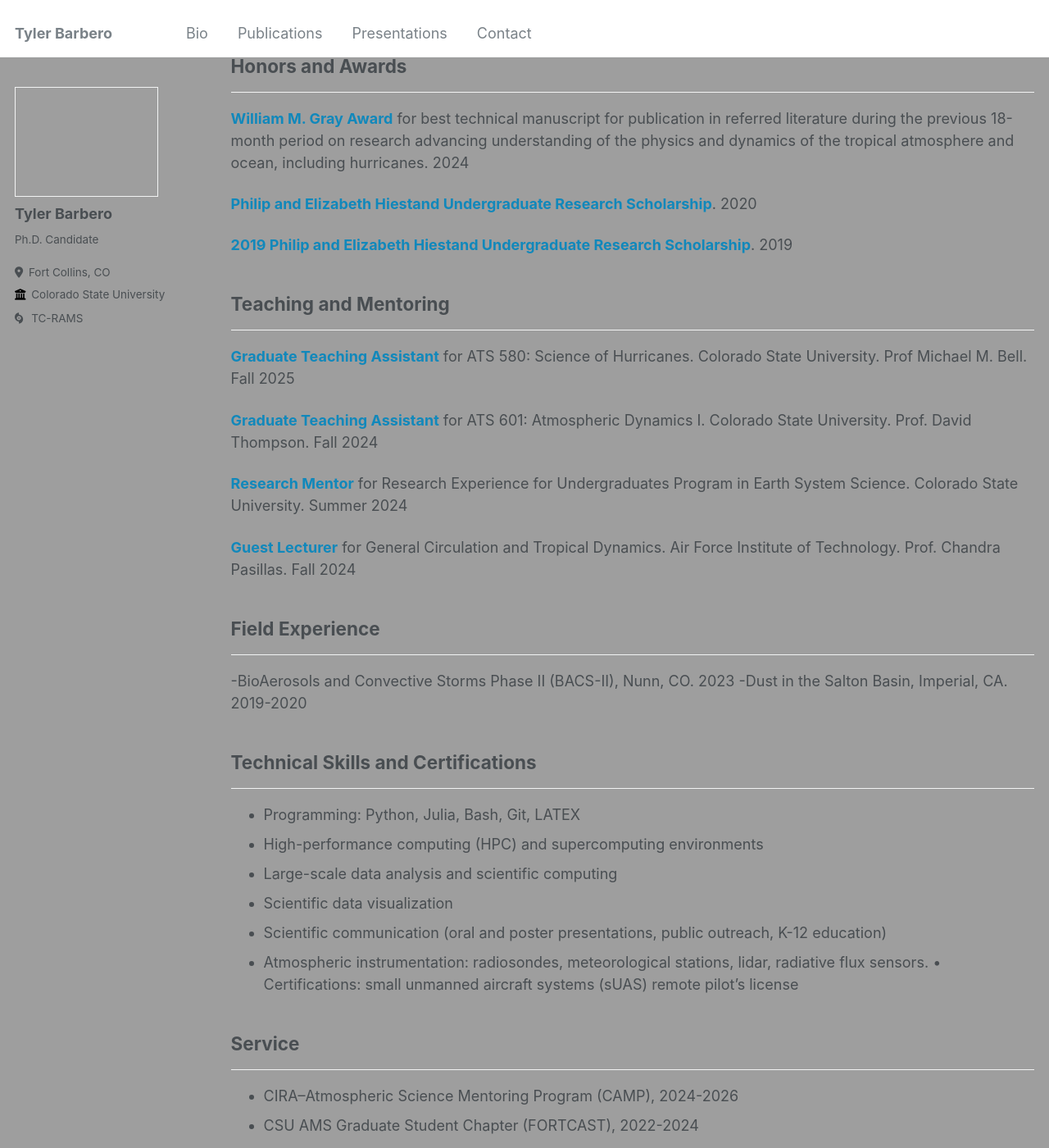
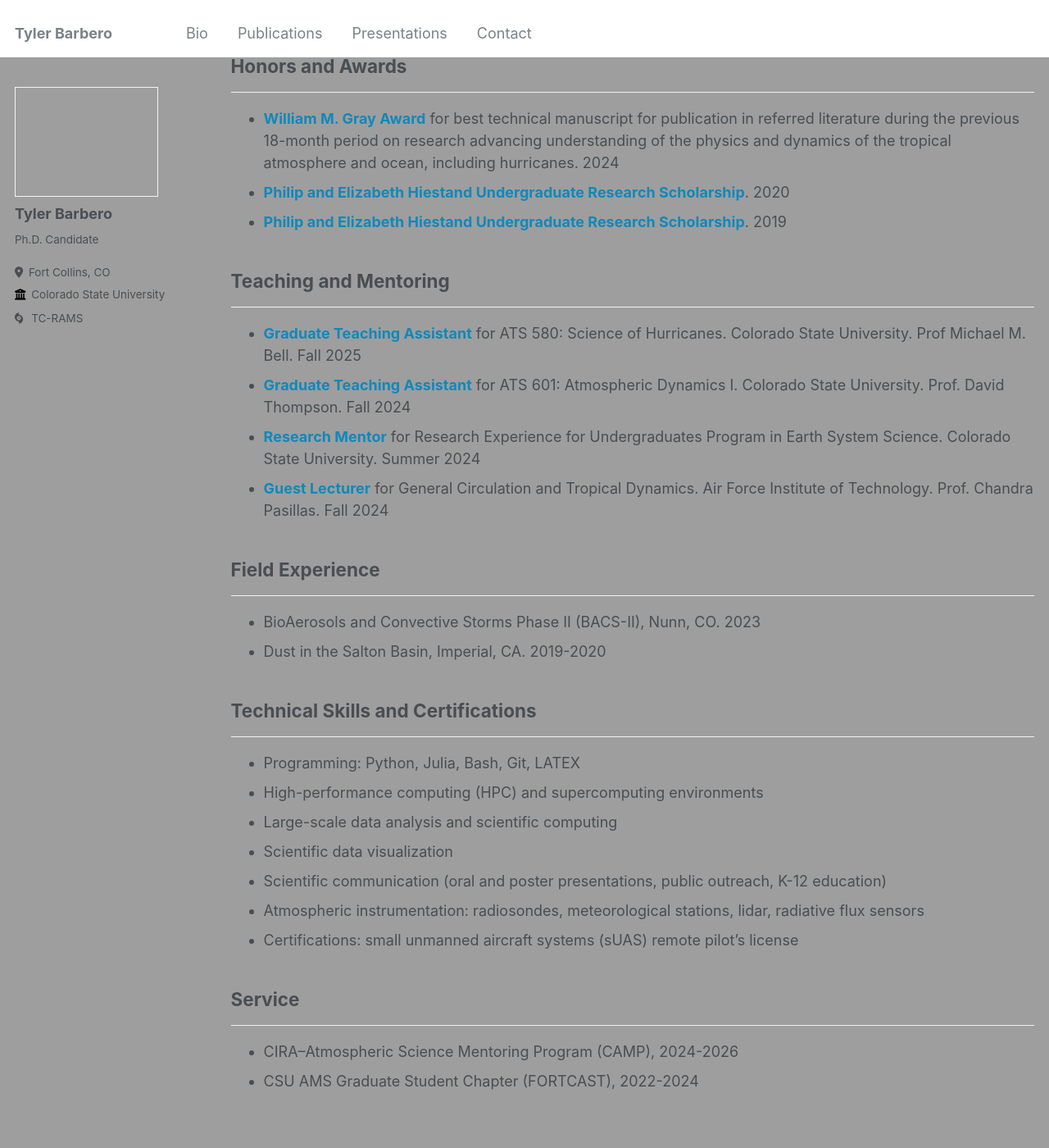
Before and after one commit to tbarbero/tbarbero.github.io, a Jekyll site: the page built from _pages/cv.md, in a window 1280 px wide and 1400 px high, scrolled down 1072 px. Shown: the whole window at 82% size. Built offline with Jekyll 4.4.1, drawn with Linux system fonts in a browser that asks for light colours.

Commit message:
Fix typos and spacing in cv.md

```diff
--- a/_pages/cv.md
+++ b/_pages/cv.md
@@ -24,42 +24,37 @@ redirect_from:
 ---
 <strong><span style="color:#1188bb">Graduate Research Assistant</span></strong>
 Colorado State University, Department of Atmospheric Science. 2021-2026
-* Integrated idealized modeling, satellite observations, and balanced theory to investigate the initiation and organization of convection in tropical disturbances under the advisement of Prof. Michael M. Bell.
+- Integrated idealized modeling, satellite observations, and balanced theory to investigate the initiation and organization of convection in tropical disturbances under the advisement of Prof. Michael M. Bell.
 
 <strong><span style="color:#1188bb">Carl-Gustaf Rossbypalooza Summer School</span></strong>
 University of Chicago, Summer 2024
-* Investigation of diabatic forcing on upper-tropospheric subtropical cold anomalies exhibited during developing El Niño events using a three-dimensional stationary wave model, collaborating within a Ph.D.-level research team under the advisement of Prof. William Boos.
+- Investigation of diabatic forcing on upper-tropospheric subtropical cold anomalies exhibited during developing El Niño events using a three-dimensional stationary wave model, collaborating within a Ph.D.-level research team under the advisement of Prof. William Boos.
 
 <strong><span style="color:#1188bb">Geophysical Fluid Dynamics Laboratory</span></strong>
 Princeton University, Princeton, NJ. Summer 2021
-* Quantified sources of tropical cyclone track forecast error for 2017 Atlantic major hurricanes using the piecewise potential vorticity inversion technique under advisement of Dr. Jan-Huey Chen.
+- Quantified sources of tropical cyclone track forecast error for 2017 Atlantic major hurricanes using the piecewise potential vorticity inversion technique under advisement of Dr. Jan-Huey Chen.
 
 <strong><span style="color:#1188bb">Scripps Institution of Oceanography</span></strong>
 University of California San Diego, La Jolla, CA. 2018-2020
-* Led an undergraduate research project identifying meteorological mechanisms driving the diurnal cycle of dust aerosols in the Salton Basin under the advisement of Prof. Amato T. Evan.
+- Led an undergraduate research project identifying meteorological mechanisms driving the diurnal cycle of dust aerosols in the Salton Basin under the advisement of Prof. Amato T. Evan.
 
 ## Honors and Awards
 ---
-<strong><span style="color:#1188bb">William M. Gray Award</span></strong> for best technical manuscript for publication in referred literature during the previous 18-month period on research advancing understanding of the physics and dynamics of the tropical atmosphere and ocean, including hurricanes. 2024
-
-<strong><span style="color:#1188bb">Philip and Elizabeth Hiestand Undergraduate Research Scholarship</span></strong>. 2020
-
-<strong><span style="color:#1188bb">2019 Philip and Elizabeth Hiestand Undergraduate Research Scholarship</span></strong>. 2019
+- <strong><span style="color:#1188bb">William M. Gray Award</span></strong> for best technical manuscript for publication in referred literature during the previous 18-month period on research advancing understanding of the physics and dynamics of the tropical atmosphere and ocean, including hurricanes. 2024
+- <strong><span style="color:#1188bb">Philip and Elizabeth Hiestand Undergraduate Research Scholarship</span></strong>. 2020
+- <strong><span style="color:#1188bb">Philip and Elizabeth Hiestand Undergraduate Research Scholarship</span></strong>. 2019
 
 ## Teaching and Mentoring
 ---
-<strong><span style="color:#1188bb">Graduate Teaching Assistant</span></strong> for ATS 580: Science of Hurricanes. Colorado State University. Prof Michael M. Bell. Fall 2025
-
-<strong><span style="color:#1188bb">Graduate Teaching Assistant</span></strong> for ATS 601: Atmospheric Dynamics I. Colorado State University. Prof. David Thompson. Fall 2024
-
-<strong><span style="color:#1188bb">Research Mentor</span></strong> for Research Experience for Undergraduates Program in Earth System Science. Colorado State University. Summer 2024
-
-<strong><span style="color:#1188bb">Guest Lecturer</span></strong> for General Circulation and Tropical Dynamics. Air Force Institute of Technology. Prof. Chandra Pasillas. Fall 2024
+- <strong><span style="color:#1188bb">Graduate Teaching Assistant</span></strong> for ATS 580: Science of Hurricanes. Colorado State University. Prof Michael M. Bell. Fall 2025
+- <strong><span style="color:#1188bb">Graduate Teaching Assistant</span></strong> for ATS 601: Atmospheric Dynamics I. Colorado State University. Prof. David Thompson. Fall 2024
+- <strong><span style="color:#1188bb">Research Mentor</span></strong> for Research Experience for Undergraduates Program in Earth System Science. Colorado State University. Summer 2024
+- <strong><span style="color:#1188bb">Guest Lecturer</span></strong> for General Circulation and Tropical Dynamics. Air Force Institute of Technology. Prof. Chandra Pasillas. Fall 2024
 
 ## Field Experience
 ---
--BioAerosols and Convective Storms Phase II (BACS-II), Nunn, CO. 2023
--Dust in the Salton Basin, Imperial, CA. 2019-2020
+- BioAerosols and Convective Storms Phase II (BACS-II), Nunn, CO. 2023
+- Dust in the Salton Basin, Imperial, CA. 2019-2020
 
 ## Technical Skills and Certifications
 ---
```
Also changed, not shown: other parts of _pages/cv.md (+2 -1 lines).
